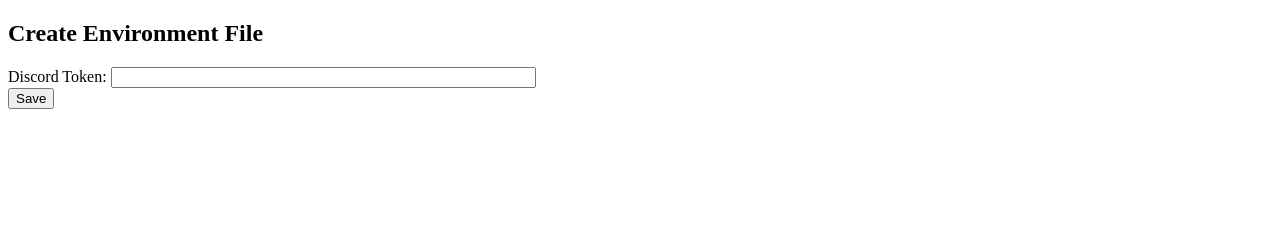
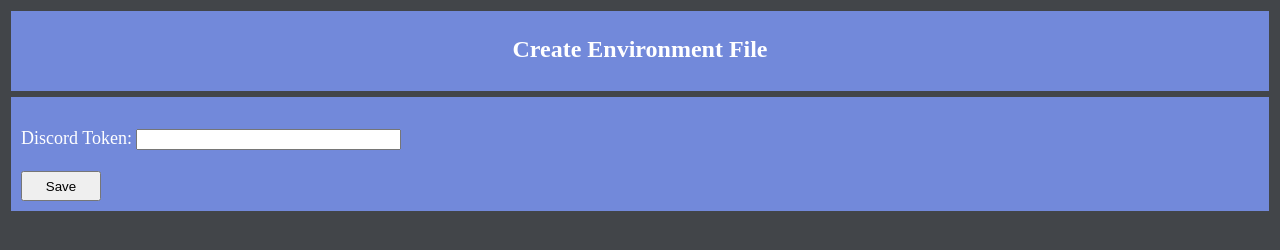
Before and after one commit to z5115703/CampFire, a website: page tools/envfile/environment.html in a window 1280 px wide. Drawn offline with Linux system fonts and the light colour scheme; no server answers.

Commit message:
Added CSS?
Why is my CSS so ugly :(

```diff
--- a/tools/envfile/environment.html
+++ b/tools/envfile/environment.html
@@ -4,19 +4,22 @@
     <meta charset="UTF-8">
     <meta name="viewport" content="width=device-width, initial-scale=1.0">
     <title>Env File Generation</title>
+    <link rel="stylesheet" href="style.css">
   </head>
   <body>
+    <script src="/apiCalls.js"></script>
+
     <main>
-        <h2>Create Environment File</h2>
-        <script src="/apiCalls.js"></script>
+        <div class="div-style-banner">
+          <h2 class ="h2-banner">Create Environment File</h2>
+        </div>
 
         <div class="environmentVariables">
+            <br>
             <label for="discordToken">Discord Token: </label>
-            <input type="text" id="discordToken" name="discordToken", value = "", size="50">
-        </div>
-
-        <div class = "saveButton">
-            <button type="button" onclick="saveAllDataToDocument()"> Save </button>
+            <input type="text" id="discordToken" name="discordToken", value = "", size="30">
+            <br><br>
+            <button class= "saveButton" type="button" onclick="saveAllDataToDocument()"> Save </button>
         </div>
 
         <script>
--- /dev/null
+++ b/tools/envfile/style.css
@@ -0,0 +1,55 @@
+:root{
+    /* Standard Colours */
+    --pure-white: #ffffff;
+    /* Discord Colour Palette */
+    --discord-main: #7289da;
+    --discord-grey-light: #424549;
+    --discord-grey-medium: #36393e;
+    --discord-grey-dark: #282b30;
+    --discord-black: #1e2124;
+    --discord-light: #e3ebf0;
+
+    --discord-main-alternative: #867df0;
+}
+
+body
+{
+    background-color: var(--discord-grey-light);
+}
+
+.environmentVariables
+{
+    background-color: var(--discord-main);
+    text-align: left;
+    padding: 10px;
+    margin: auto;
+    /* border-radius: 30px; */
+    border: 3px solid var(--discord-grey-light);
+    color: var(--pure-white);
+    font-size: large;
+}
+
+.saveButton
+{
+    height:30px;
+    width: 80px;
+}
+
+.div-style-banner
+{
+    background-color: var(--discord-main);
+    text-align: center;
+    margin: auto;
+    border: 3px solid var(--discord-grey-light);
+    max-height: 30%;
+    min-height: 10%;
+    height: 70px;
+    padding: 5px;
+}
+
+.h2-banner
+{
+    color: var(--pure-white);
+    text-align: left;
+    display: inline-block;
+}
```
